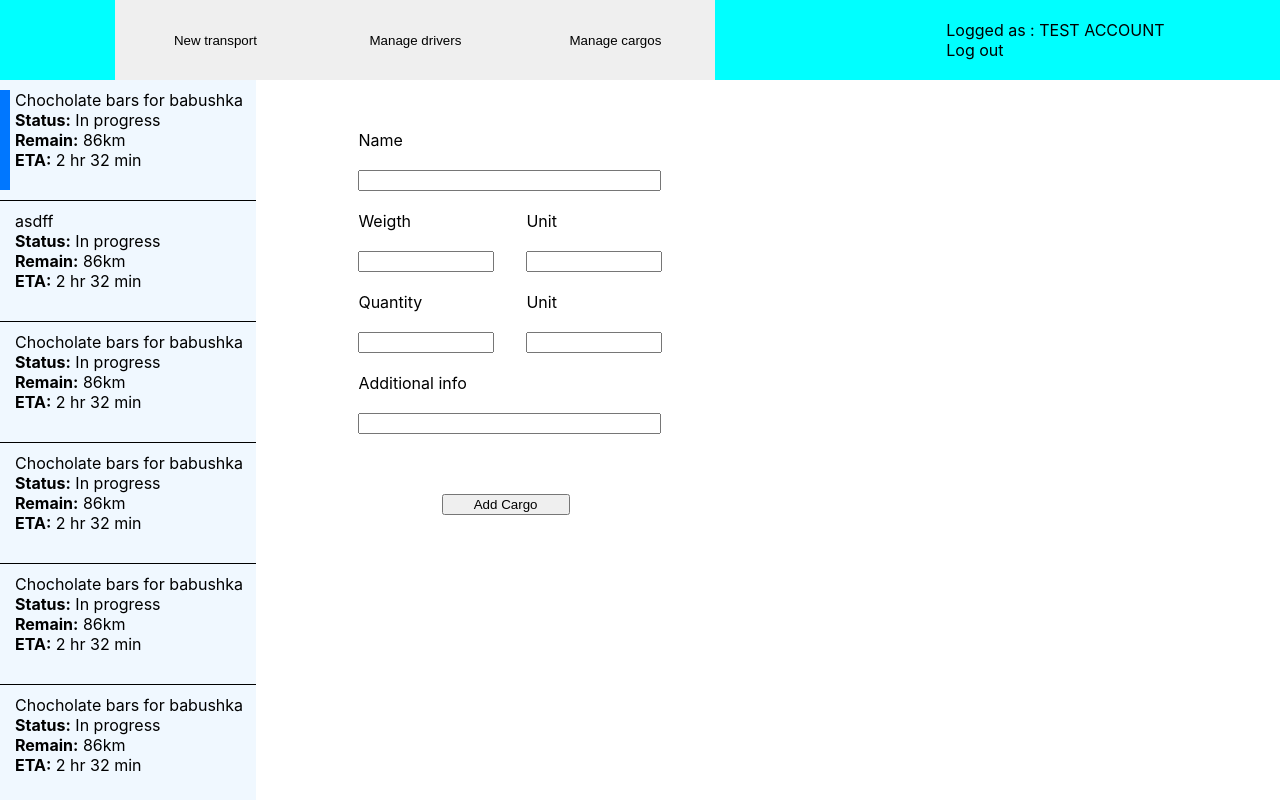
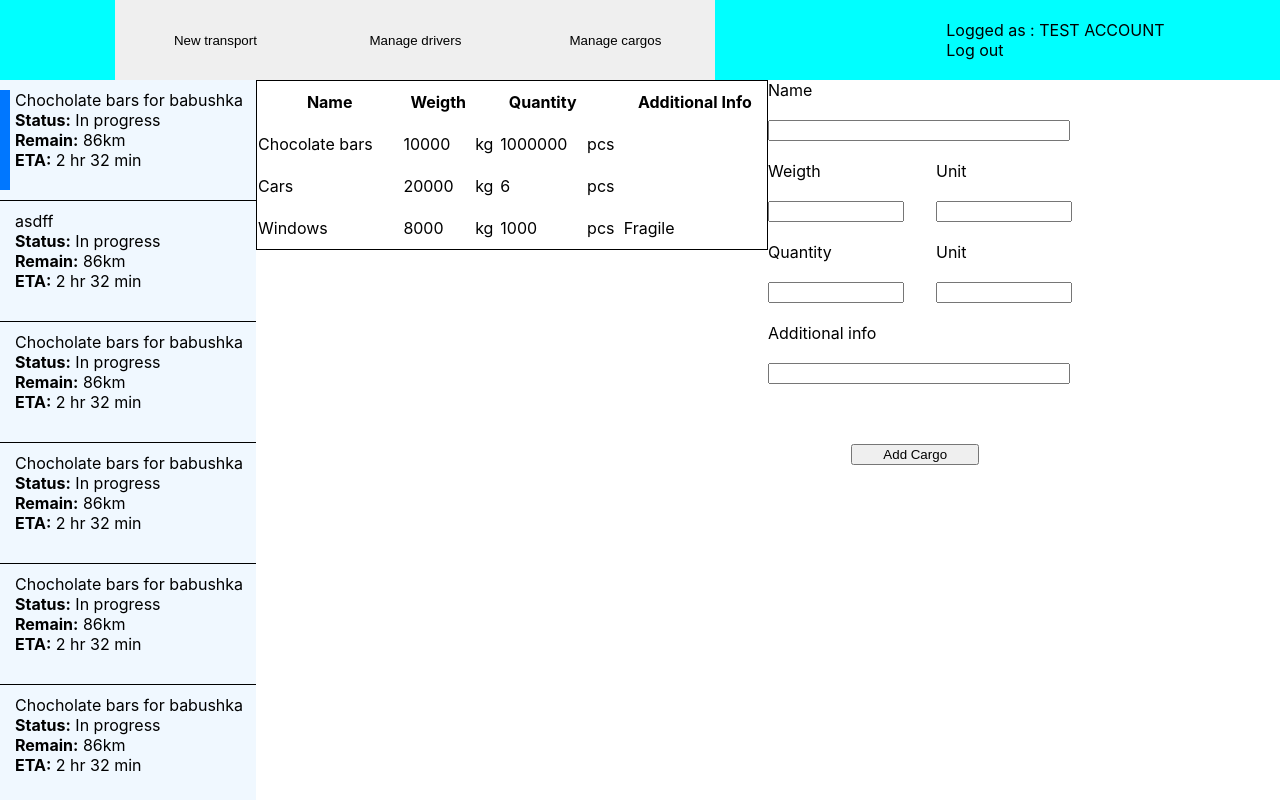
Before and after one commit to lukbast/trckyr-client, a React (Create React App) app: page / in a window 1280 px wide. Both pictures are taken after a click on the button "Manage cargos". Built offline with nearby package versions, Linux system fonts and the light colour scheme.

Commit message:
added prototype of the cargo list

```diff
--- /dev/null
+++ b/src/components/cargo-list/cargo-list.scss
@@ -0,0 +1,21 @@
+.cargo-list{
+    width: 50%;
+    height: 100%;
+    position: absolute;
+    left: 0px;
+    top: 0px;
+
+
+}
+
+
+.table{
+    width: 100%;
+    border: 1px solid;
+    border-collapse: collapse;
+
+
+    th, td {
+        height: 40px;
+      }
+}
--- /dev/null
+++ b/src/components/cargo-list/cargo-list.tsx
@@ -0,0 +1,40 @@
+import { FC } from "react"
+import { ICargoData } from "../../interfaces"
+import "./cargo-list.scss"
+
+interface IProps {
+    data: ICargoData[]
+}
+
+
+const CargoList:FC<IProps> =  ({data}):JSX.Element =>{
+    return (
+        <div className="cargo-list">
+            <table className="table">
+              <tr>
+                <th>Name</th>
+                <th>Weigth</th>
+                <th></th>
+                <th>Quantity</th>
+                <th></th>
+                <th>Additional Info</th>
+              </tr>
+              {data.map((val, key) => {
+                return (
+                  <tr key={key}>
+                    <td>{val.name}</td>
+                    <td>{val.weight}</td>
+                    <td>{val.weightUnit}</td>
+                    <td>{val.quantity}</td>
+                    <td>{val.quantityUnit}</td>
+                    <td>{val.info}</td>
+                  </tr>
+                )
+              })}
+            </table>
+        </div>
+    )
+}
+
+
+export default CargoList
--- a/src/components/manage-cargos-window/manage-cargos-window.scss
+++ b/src/components/manage-cargos-window/manage-cargos-window.scss
@@ -1,8 +1,8 @@
 .manage-cargo-window{
-    display: flex;
     width: 100%;
     height: 100%;
-    flex-direction: column;
-    align-items: center;
+
+    position: relative;
+
 
 }
--- a/src/components/manage-cargos-window/manage-cargos-window.tsx
+++ b/src/components/manage-cargos-window/manage-cargos-window.tsx
@@ -1,17 +1,45 @@
-import { FC } from "react"
+import { FC, useState } from "react"
+import { ICargoData } from "../../interfaces"
+import CargoList from "../cargo-list/cargo-list"
 import NewCargoForm from "../new-cargo-form/new-cargo-form"
+import Subwindow from "../subwindow/subwindow"
 import "./manage-cargos-window.scss"
+
+
+
+const exampleState:ICargoData[] = [
+    {name: "Chocolate bars",
+    weight: 10000,
+    weightUnit: "kg",
+    quantity: 1000000,
+    quantityUnit: "pcs",
+    info: "" },
+    {name: "Cars",
+    weight: 20000,
+    weightUnit: "kg",
+    quantity: 6,
+    quantityUnit: "pcs",
+    info: "" },
+    {name: "Windows",
+    weight: 8000,
+    weightUnit: "kg",
+    quantity: 1000,
+    quantityUnit: "pcs",
+    info: "Fragile" },
+]
 
 
 const NewCargoWindow:FC = ():JSX.Element =>{
 
+    const [state, setState] = useState(exampleState)
+
 
     return(
         <div className="manage-cargo-window">
-            <div className="manage-cargo-window-list">
-
-            </div>
-            <NewCargoForm/>
+            <CargoList data={state}/>
+            <Subwindow>
+                <NewCargoForm/>
+            </Subwindow>
 
         </div>
     )
--- a/src/components/new-cargo-form/new-cargo-form.scss
+++ b/src/components/new-cargo-form/new-cargo-form.scss
@@ -1,5 +1,4 @@
 .new-cargo-form{
-    margin-top: 50px;
     width: 80%;
 
     .input-group{
--- a/src/components/subwindow/subwindow.scss
+++ b/src/components/subwindow/subwindow.scss
@@ -0,0 +1,7 @@
+.subwindow{
+    width: 50%;
+    height: 100%;
+    position: absolute;
+    top: 0px;
+    right: 0px;
+}
--- a/src/components/subwindow/subwindow.tsx
+++ b/src/components/subwindow/subwindow.tsx
@@ -2,12 +2,12 @@ import { FC } from "react"
 import "./subwindow.scss"
 
 interface IProps {
-    children: FC
+    children: JSX.Element
 }
 
 const Subwindow:FC<IProps> = ({children}):JSX.Element =>{
     return(
-        <div className="Subwindow">
+        <div className="subwindow">
             {children}
         </div>
     )
```
